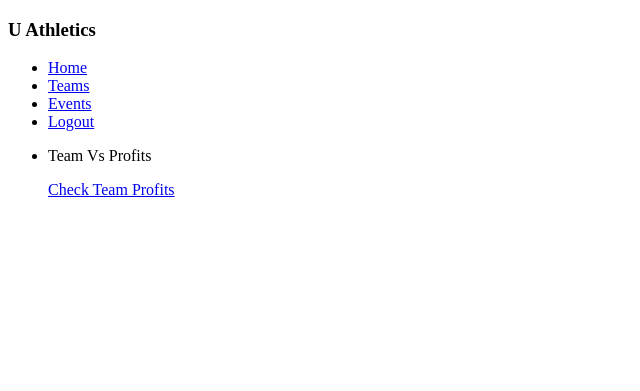
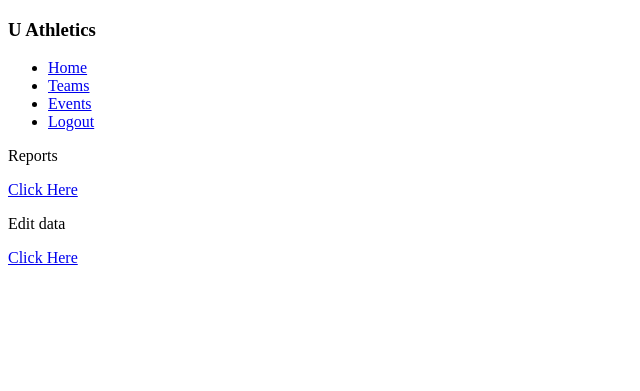
Before and after one commit to yejjuritesh/UAthletics, a PHP site: page /reports-list.php in a window 1280 px wide. Shown: the top 391 px of the page, without its empty margins (0-640 px from the left). Run offline with PHP 8.4, Linux system fonts and the light colour scheme; the visitor is signed in with stand-in values (Sample User, id 1); some libraries are stand-ins or nearby versions; some web fonts are replaced.

Commit message:
Update reports-list.php

```diff
--- a/php-files/reports-list.php
+++ b/php-files/reports-list.php
@@ -1,9 +1,11 @@
-
+<?php
+session_start();
+if($_SESSION['role']=='user' or $_SESSION['role']=='admin'){
+?>
 <!DOCTYPE html>
 <html>
 <head>
-<link rel="stylesheet" type="text/css" href="../css-files/list.css">
-<link rel="stylesheet" type="text/css" href="../css-files/team-update.css">
+<link rel="stylesheet" type="text/css" href="../css-files/home.css">
 <link href="https://fonts.googleapis.com/css?family=Arima+Madurai" rel="stylesheet">
 <link rel="stylesheet" href="https://use.fontawesome.com/releases/v5.0.13/css/all.css" integrity="sha384-DNOHZ68U8hZfKXOrtjWvjxusGo9WQnrNx2sqG0tfsghAvtVlRW3tvkXWZh58N9jp" crossorigin="anonymous">
 </head>
@@ -18,16 +20,26 @@
 		<li><a href="home.php">Home</a></li>
 		<li><a href="teams.php">Teams</a></li>
 		<li><a href="events.php">Events</a></li>
-    	<li><a href="login.php">Logout</a></li>
+    	<li><a href="logout.php">Logout</a></li>
       </ul>
     </div>
   </nav>
-<div id="container">
-    <ul class="grid">
-      <li>
-        <p>Team Vs Profits</p>
-        <a href="teamsVsProfits.php" class="red-btn">Check Team Profits</a>
-      </li>
-      </div>
+<div class="center">
+<div class="container">
+  <p class="title">Reports</p>
+  <div class="overlay"></div>
+  <div class="button"><a href="reports-list.php"> Click Here </a></div>
+</div>
+<div class="container">
+   <p class="title">Edit data</p>
+  <div class="overlay"></div>
+  <div class="button"><a href="edit-data-list.php"> Click Here </a></div>
+</div>
+</div>
 </body>
 </html>
+<?php
+}else{
+echo 'Un-Authorized';
+}
+?>
```
